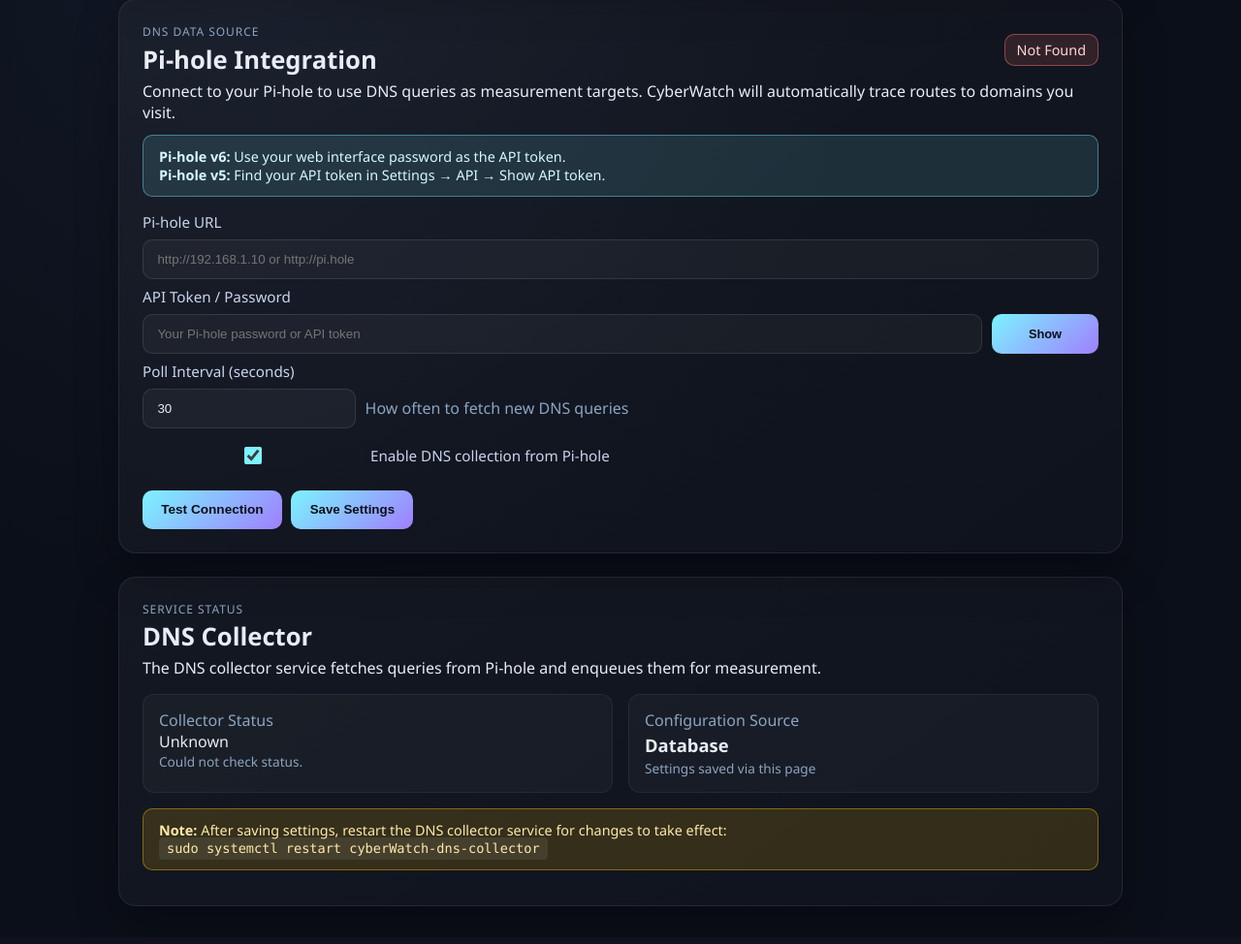
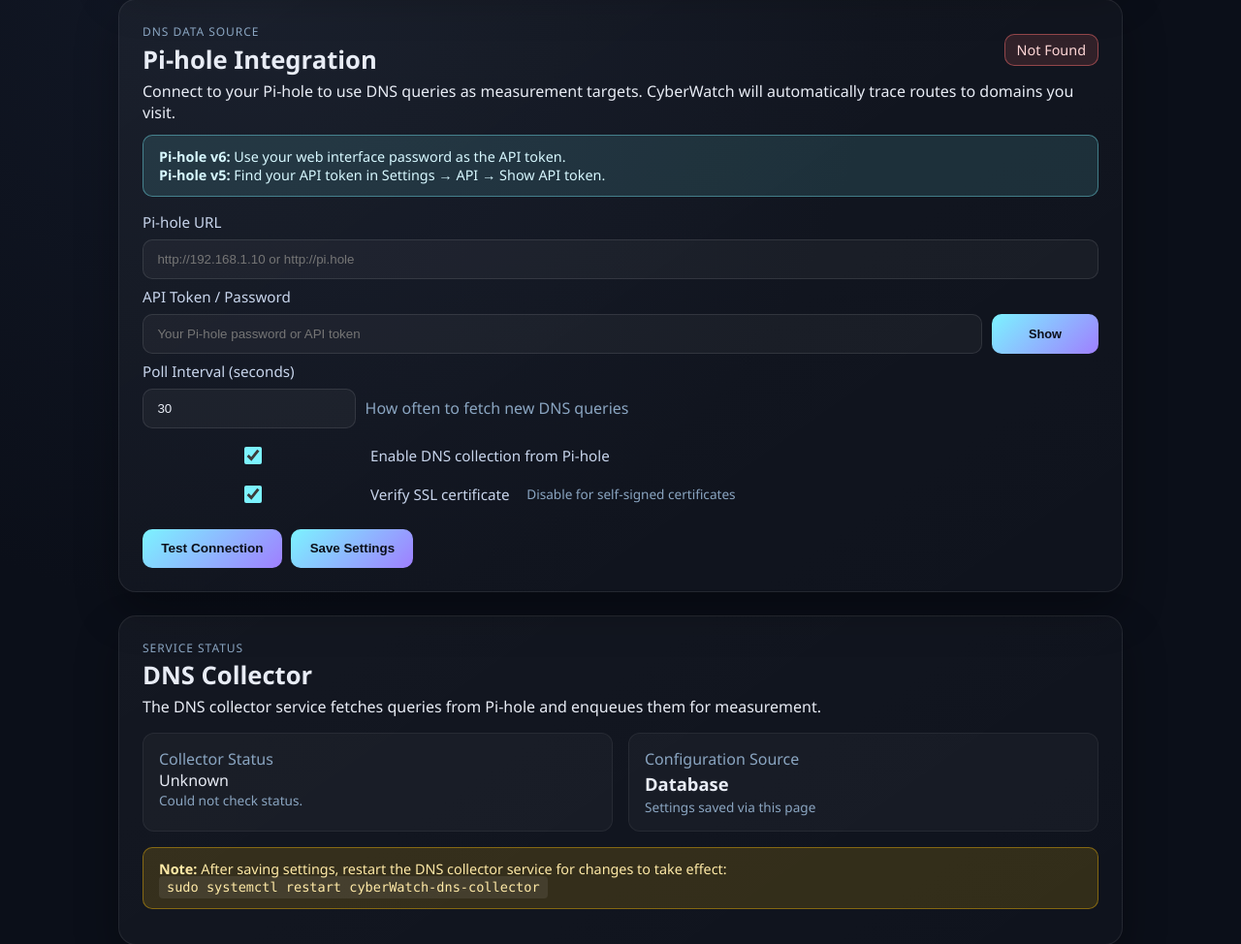
Before and after one commit to BPFLNALCR/cyberwatch, a FastAPI app: page /settings in a window 1280 px wide. Shown: the part 276-1250 px from the top of the page at 97% size. Before the commit the page ends 1212 px from the top, so only its background shows below. Run offline with FastAPI, Linux system fonts and the light colour scheme.

Commit message:
feat: Add SSL verification option for Pi-hole settings and UI

```diff
--- a/cyberWatch/collector/config.py
+++ b/cyberWatch/collector/config.py
@@ -9,9 +9,10 @@ from pydantic import BaseModel, Field, ValidationError
 
 
 class PiholeConfig(BaseModel):
-    base_url: str = Field(default="http://pihole.local/admin/api.php")
+    base_url: str = Field(default="http://pihole.local")
     api_token: str = Field(default="REPLACE_ME")
     poll_interval_seconds: int = Field(default=30, ge=5)
+    verify_ssl: bool = Field(default=True)
 
 
 class LogFileConfig(BaseModel):
--- a/cyberWatch/collector/dns_collector.py
+++ b/cyberWatch/collector/dns_collector.py
@@ -245,6 +245,7 @@ async def run_collector(config_path: str) -> None:
             base_url=db_settings.get("base_url", ""),
             api_token=db_settings.get("api_token", ""),
             poll_interval_seconds=db_settings.get("poll_interval_seconds", 30),
+            verify_ssl=db_settings.get("verify_ssl", True),
         )
     else:
         logger.info(
--- a/cyberWatch/db/settings.py
+++ b/cyberWatch/db/settings.py
@@ -92,6 +92,7 @@ async def save_pihole_settings(
     api_token: str,
     enabled: bool = True,
     poll_interval_seconds: int = 30,
+    verify_ssl: bool = True,
 ) -> None:
     """Save Pi-hole connection settings."""
     await set_setting(pool, PIHOLE_SETTINGS_KEY, {
@@ -99,4 +100,5 @@ async def save_pihole_settings(
         "api_token": api_token,
         "enabled": enabled,
         "poll_interval_seconds": poll_interval_seconds,
+        "verify_ssl": verify_ssl,
     })
--- a/cyberWatch/ui/templates/settings.html
+++ b/cyberWatch/ui/templates/settings.html
@@ -58,6 +58,14 @@
         <input type="checkbox" id="pihole-enabled" name="enabled" checked>
         <span>Enable DNS collection from Pi-hole</span>
       </label>
+    </div>
+
+    <div class="cw-input-row" style="margin-top: 0.5rem;">
+      <label class="cw-checkbox-label">
+        <input type="checkbox" id="pihole-verify-ssl" name="verify_ssl" checked>
+        <span>Verify SSL certificate</span>
+      </label>
+      <span class="cw-muted small" style="align-self: center; margin-left: 0.5rem;">Disable for self-signed certificates</span>
     </div>
 
     <div class="cw-input-row" style="margin-top: 1rem;">
@@ -135,6 +143,7 @@
   const piholeToken = document.getElementById("pihole-token");
   const piholeInterval = document.getElementById("pihole-interval");
   const piholeEnabled = document.getElementById("pihole-enabled");
+  const piholeVerifySsl = document.getElementById("pihole-verify-ssl");
   const testBtn = document.getElementById("test-btn");
   const saveBtn = document.getElementById("save-btn");
   const toggleBtn = document.getElementById("toggle-token");
@@ -164,6 +173,7 @@
         piholeUrl.value = data.base_url || "";
         piholeInterval.value = data.poll_interval_seconds || 30;
         piholeEnabled.checked = data.enabled;
+        piholeVerifySsl.checked = data.verify_ssl !== false;
         if (data.has_token) {
           piholeToken.placeholder = "••••••••••••• (saved)";
         }
@@ -197,6 +207,7 @@
         api_token: piholeToken.value || "USE_SAVED_TOKEN",
         enabled: piholeEnabled.checked,
         poll_interval_seconds: parseInt(piholeInterval.value) || 30,
+        verify_ssl: piholeVerifySsl.checked,
       };
 
       const data = await fetchJson("/settings/pihole/test", {
@@ -253,6 +264,7 @@
         api_token: piholeToken.value,
         enabled: piholeEnabled.checked,
         poll_interval_seconds: parseInt(piholeInterval.value) || 30,
+        verify_ssl: piholeVerifySsl.checked,
       };
 
       // If no new token provided but one is saved, we need to handle this
```
Also changed, not shown: cyberWatch/api/routes/settings.py (+14 -1 lines), cyberWatch/collector/sources.py (+12 -1 lines).
